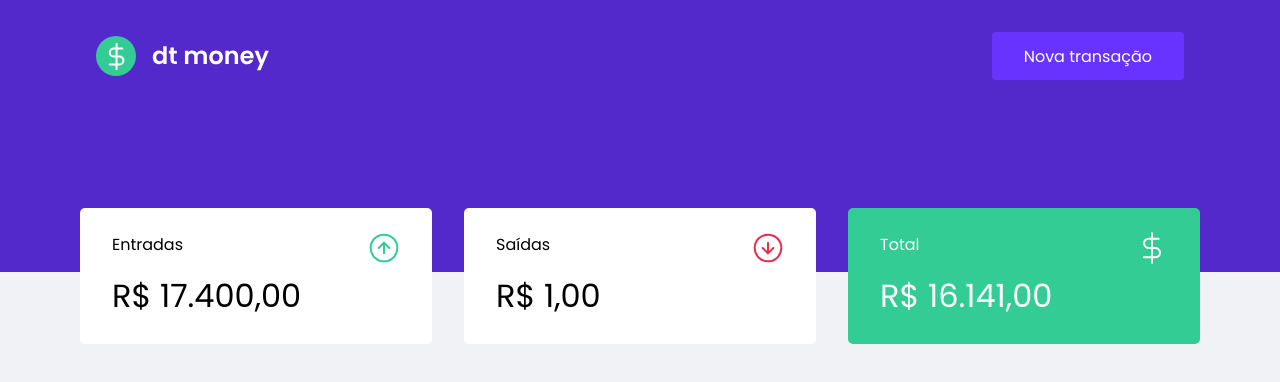
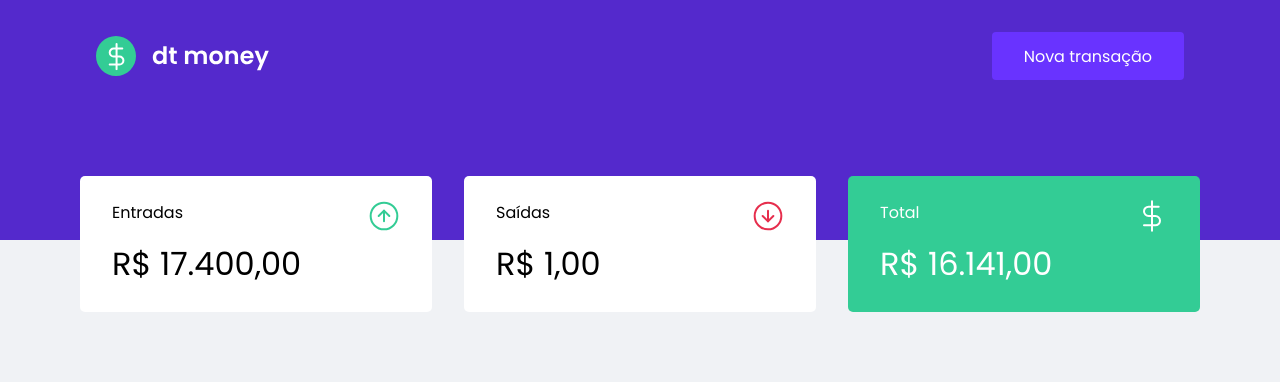
Before and after one commit to mspavanelli/dt-money, a React (Create React App) app: page / in a window 1280 px wide. Shown: the top 382 px of the page. Built offline with nearby package versions, Linux system fonts and the light colour scheme.

Commit message:
:lipstick: feat(header): diminish height

```diff
--- a/src/components/Header/styles.ts
+++ b/src/components/Header/styles.ts
@@ -8,7 +8,7 @@ export const Content = styled.div`
   max-width: 1120px;
   margin: 0 auto;
 
-  padding: 2rem 1rem 12rem;
+  padding: 2rem 1rem 10rem;
 
   display: flex;
   align-items: center;
```
